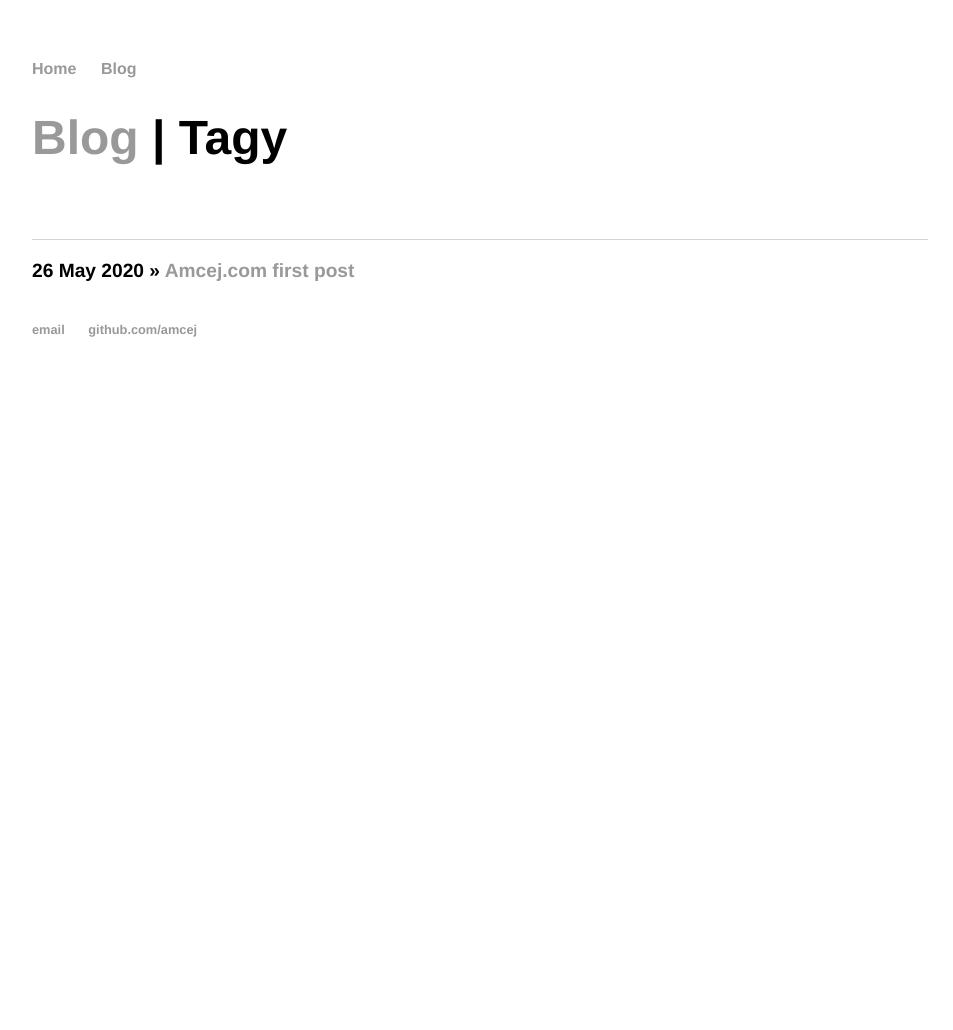
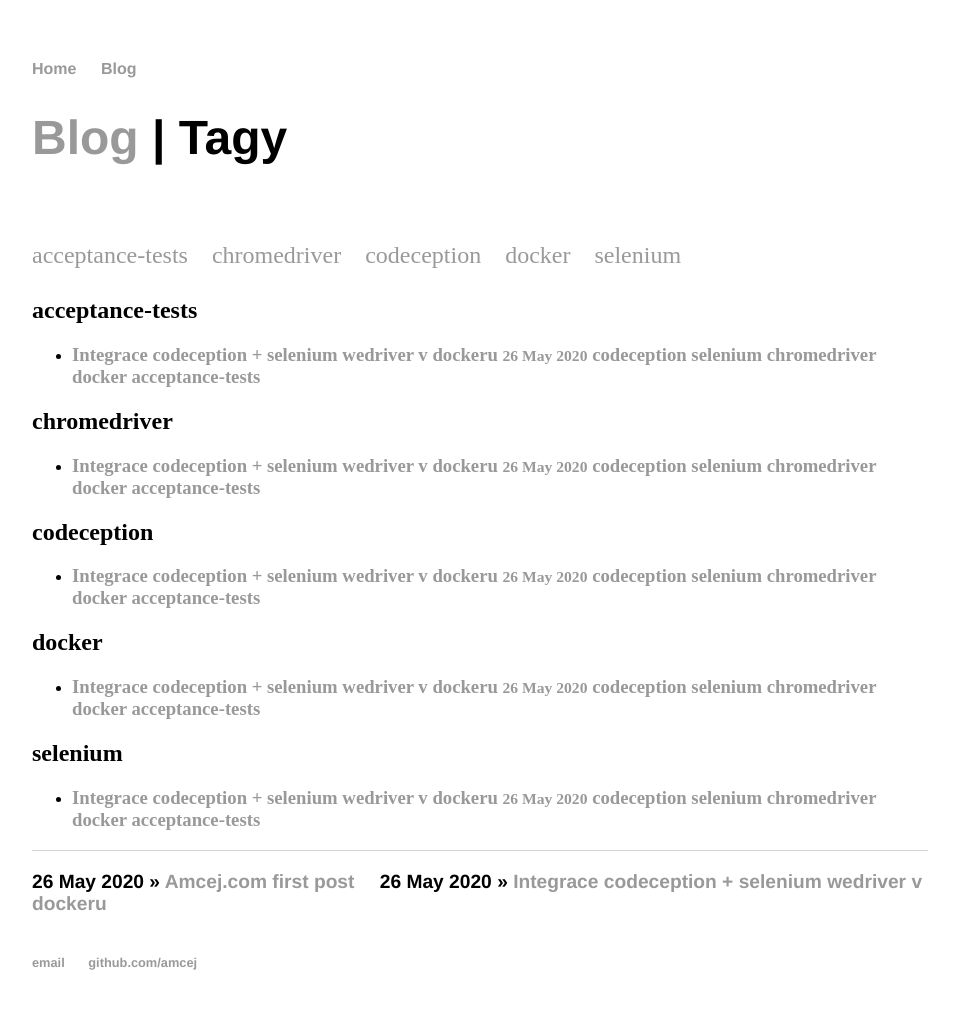
Before and after one commit to Amcej/amcej, a Jekyll site: the page built from blog/tag.html, in a window 1280 px wide. Shown: the whole page, without its empty margins (160-1113 px from the left). Built offline with Jekyll 4.4.1, drawn with Linux system fonts in a browser that asks for light colours; before the commit the page ends 900 px from its top, so only the background shows below that.

````diff
--- a/_config.yml
+++ b/_config.yml
@@ -1,2 +1,5 @@
+title: Amcej.com web dev blog
 name: Amcej.com web dev blog
+email: jecminekradomir@gmail.com
 markdown: kramdown
+theme: minima
--- /dev/null
+++ b/_posts/2020-05-06-Codeception-integration-docker.md
@@ -0,0 +1,78 @@
+---
+layout: default
+title: "Integrace codeception + selenium wedriver v dockeru"
+tags: [codeception, selenium, chromedriver, docker, acceptance-tests]
+date: 2020-05-26
+time: 11:24
+---
+# Codeception and webdriver integration
+
+## Install codeception
+
+- Composer:
+```
+composer require codeception/codeception --dev
+```
+
+- Codecept bootrstrap:
+```
+call vendor/bin/codecept bootstrap
+```
+>  Next steps:
+>   1. Edit tests/acceptance.suite.yml to set url of your application. Change PhpBrowser to WebDriver to enable >browser testing
+>   2. Edit tests/functional.suite.yml to enable a framework module. Remove this file if you don't use a framework
+>   3. Create your first acceptance tests using codecept g:cest acceptance First
+>   4. Write first test in tests/acceptance/FirstCest.php
+>   5. Run tests using: codecept run
+
+## Some other setup
+If running from docker use container's name in config.
+
+ Set projects url in tests/acceptance.suite.yml:
+```
+actor: AcceptanceTester
+modules:
+    enabled:
+        - WebDriver:
+            url: http://front
+            host: selenium
+            browser: chrome
+        - \Helper\Acceptance
+    step_decorators: ~
+extensions:
+    enabled:
+        - Codeception\Extension\Recorder:
+              delete_successful: false
+              delete_orphaned: true
+              include_microseconds: true
+
+```
+
+Project docker file example:
+```
+services:
+  front:
+    image: front
+    build:
+      context: .
+      target: front_dev
+      dockerfile: ./docker/Dockerfile
+    ports:
+      - "4005:80"
+  selenium:
+    image: selenium/standalone-chrome
+    ports:
+      - "4444:4444"
+    expose:
+      - 4444
+```
+## Some cmd notes
+Create first test:
+```
+codecept g:cest acceptance First
+```
+Run codeception test from outside of docker container:
+-w /var/www/ - set up a docker working directory
+```
+ docker exec -w /var/www/ -it front php /var/www/codecept.phar run -vvv --no-redirect
+```
````
Also changed, not shown: 1 other file.
